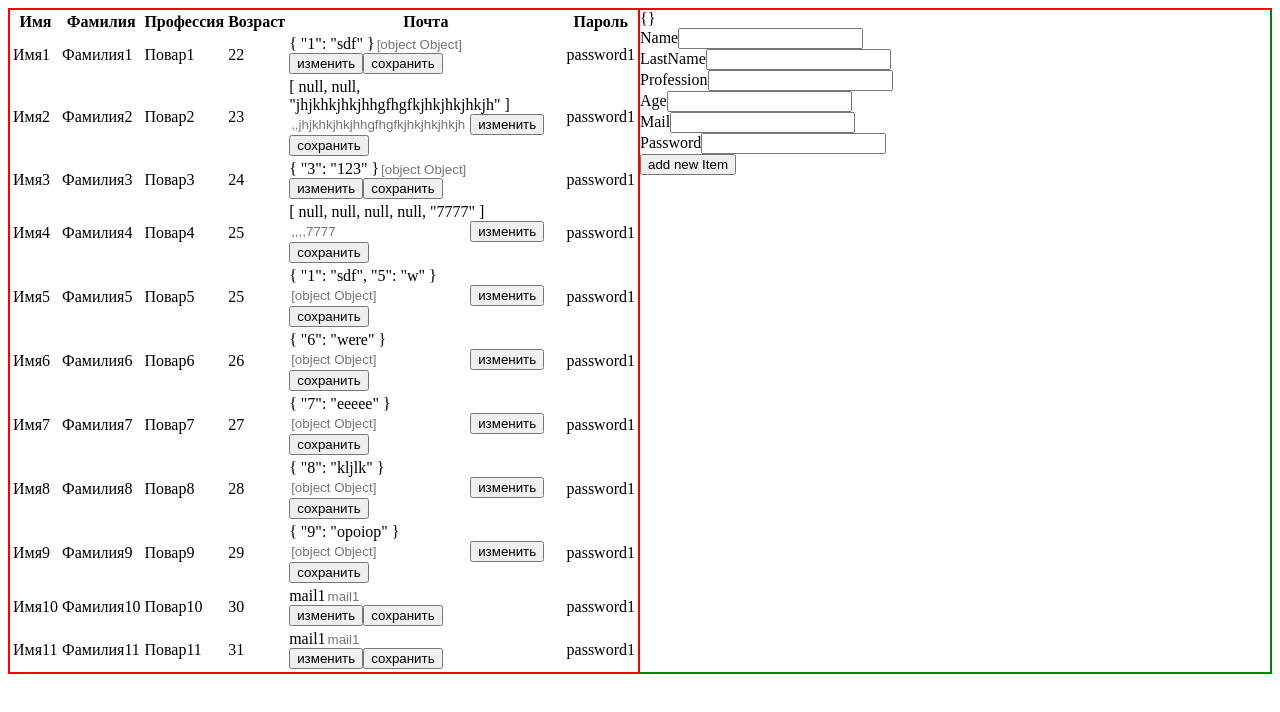
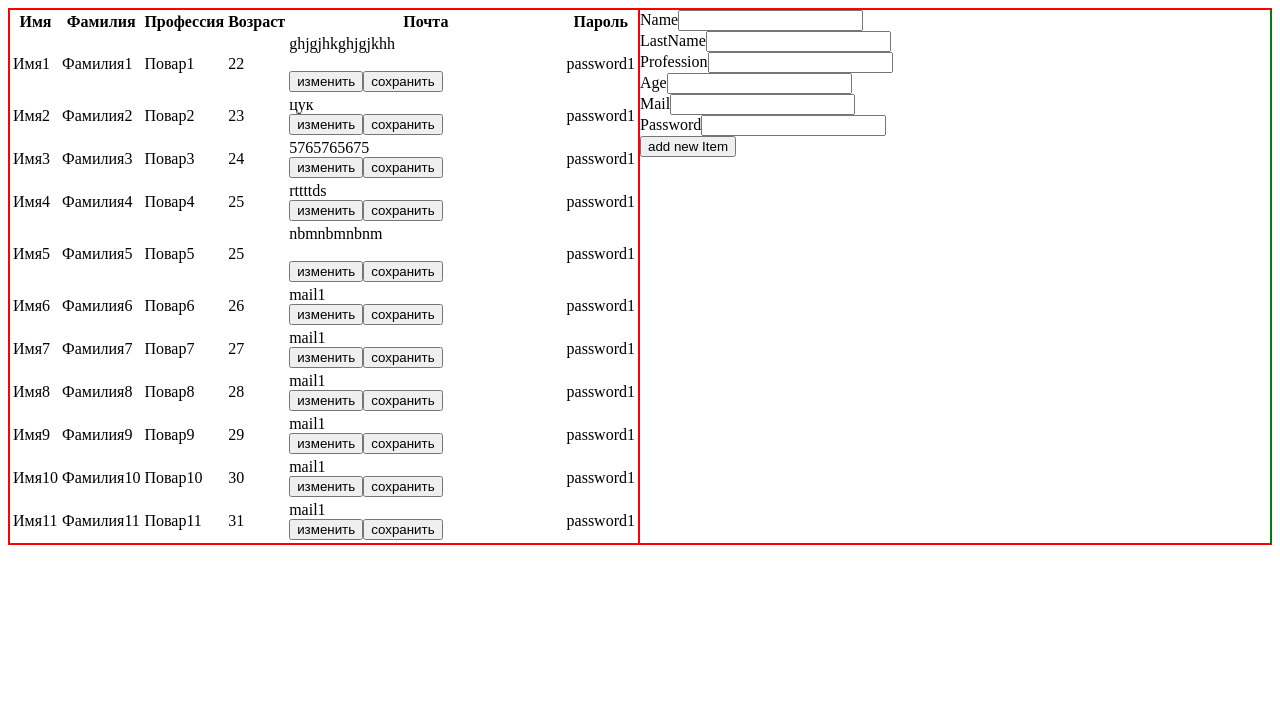
Before and after one commit to pylsar/TableVueAxios, a Vue app: page / in a window 1280 px wide. Shown: the top 712 px of the page. Built offline with nearby package versions, Linux system fonts and the light colour scheme; data requests are answered from the project's data file.

Commit message:
newMail fixes

```diff
--- a/src/App.vue
+++ b/src/App.vue
@@ -17,9 +17,11 @@
             <td id="last">{{item.lastname}}</td>
             <td>{{item.profession}}</td>
             <td>{{item.age}}</td>
-            <td class="table-box__mail">
-              <label class="table-box__mail-label" for="newMail">{{item.mail}}</label>
-              <input class="table-box__mail-input" type="text" name="" id="newMail" v-model="newMail[item.id]" :placeholder="item.mail" :class="{ disabled: isActiveInput !== item.id }" >
+            <td class="table-box__mail-wrap">
+              <div class="table-box__mail">
+                <label class="table-box__mail-label" for="newMail">{{item.mail}}</label>
+                <input class="table-box__mail-input" type="text" name="" id="newMail" v-model="newMail" :placeholder="item.mail" :class="{ disabled: isActiveInput !== item.id }" >
+              </div>
               <button @click="changeItem(item.id)">изменить</button>
               <button @click="saveMail(item.id, item.name, item.lastname, item.profession, item.age, item.mail, item.password)">сохранить</button>
               </td>
@@ -77,13 +79,12 @@ export default {
       mail: '',
       password: '',
       isActiveInput: false,
-      newMail: {}, //разобраться почему объект а не строка
+      newMail: '',
 
     }
   },
   mounted(){
     this.getItem();
-
   },
   methods: {
       getItem(){
@@ -116,9 +117,7 @@ export default {
         this.isActiveInput = id;
       },
       saveMail(id, name, lastname, profession, age, mail, password){
-        console.log(this.newMail)
         mail = this.newMail
-        console.log(mail)
         const updateMail = {
           'id': id,
           'name': name,
@@ -129,20 +128,18 @@ export default {
           'password': password
         }
 
-         axios.put(`http://localhost:3001/items/${id}`, updateMail)
+         axios.patch(`http://localhost:3001/items/${id}`, updateMail)
           .then((response) => {
             console.log(response)
             console.log(updateMail)
+
           })
           .catch((error) => {
             console.log(error.response.data);
           });
-          // this.items.push(updateMail)
-          this.$forceUpdate(); // выглядит как костыль, разобраться как не делать принудительную перезагрузку
+          // this.$forceUpdate(); // выглядит как костыль, разобраться как не делать принудительную перезагрузку
       }
   }
-
-
 }
 </script>
 
@@ -159,24 +156,28 @@ export default {
     width: 50%;
     border: 1px solid green;
   }
-  table input.disabled {
+  .disabled {
     pointer-events: none;
     background: transparent;
     outline: none;
     border: none;
+    visibility: hidden;
   }
-  .table-box__mail {
+  /* .table-box__mail {
     position: relative;
+    width: 200px;
+    height: 20px;
   }
-  /* .table-box__mail-input{
+  .table-box__mail-input{
     position: absolute;
     top: 0;
     left: 0;
     right: 0;
     bottom: 0;
   }
-  .table-box__mail-input.disabled{
-    z-index: 3;
+  .table-box__mail-input::placeholder{
+    z-index: 4;
+    background: white;
   }
   .table-box__mail-label{
     position: absolute;
@@ -185,5 +186,6 @@ export default {
     right: 0;
     bottom: 0;
     z-index: 2;
+    visibility: visible;
   } */
 </style>
--- a/src/assets/db.json
+++ b/src/assets/db.json
@@ -6,9 +6,7 @@
       "lastname": "Фамилия1",
       "profession": "Повар1",
       "age": 22,
-      "mail": {
-        "1": "sdf"
-      },
+      "mail": "ghjgjhkghjgjkhh",
       "password": "password1"
     },
     {
@@ -17,11 +15,7 @@
       "lastname": "Фамилия2",
       "profession": "Повар2",
       "age": 23,
-      "mail": [
-        null,
-        null,
-        "jhjkhkjhkjhhgfhgfkjhkjhkjhkjh"
-      ],
+      "mail": "цук",
       "password": "password1"
     },
     {
@@ -30,9 +24,7 @@
       "lastname": "Фамилия3",
       "profession": "Повар3",
       "age": 24,
-      "mail": {
-        "3": "123"
-      },
+      "mail": "5765765675",
       "password": "password1"
     },
     {
@@ -41,13 +33,7 @@
       "lastname": "Фамилия4",
       "profession": "Повар4",
       "age": 25,
-      "mail": [
-        null,
-        null,
-        null,
-        null,
-        "7777"
-      ],
+      "mail": "rttttds",
       "password": "password1"
     },
     {
@@ -56,10 +42,7 @@
       "lastname": "Фамилия5",
       "profession": "Повар5",
       "age": 25,
-      "mail": {
-        "1": "sdf",
-        "5": "w"
-      },
+      "mail": "nbmnbmnbnm",
       "password": "password1"
     },
     {
@@ -68,9 +51,7 @@
       "lastname": "Фамилия6",
       "profession": "Повар6",
       "age": 26,
-      "mail": {
-        "6": "were"
-      },
+      "mail": "mail1",
       "password": "password1"
     },
     {
@@ -79,9 +60,7 @@
       "lastname": "Фамилия7",
       "profession": "Повар7",
       "age": 27,
-      "mail": {
-        "7": "eeeee"
-      },
+      "mail": "mail1",
       "password": "password1"
     },
     {
@@ -90,9 +69,7 @@
       "lastname": "Фамилия8",
       "profession": "Повар8",
       "age": 28,
-      "mail": {
-        "8": "kljlk"
-      },
+      "mail": "mail1",
       "password": "password1"
     },
     {
@@ -101,9 +78,7 @@
       "lastname": "Фамилия9",
       "profession": "Повар9",
       "age": 29,
-      "mail": {
-        "9": "opoiop"
-      },
+      "mail": "mail1",
       "password": "password1"
     },
     {
--- a/src/main.js
+++ b/src/main.js
@@ -1,4 +1,5 @@
 import { createApp } from 'vue'
 import App from './App.vue'
 
+
 createApp(App).mount('#app')
```
